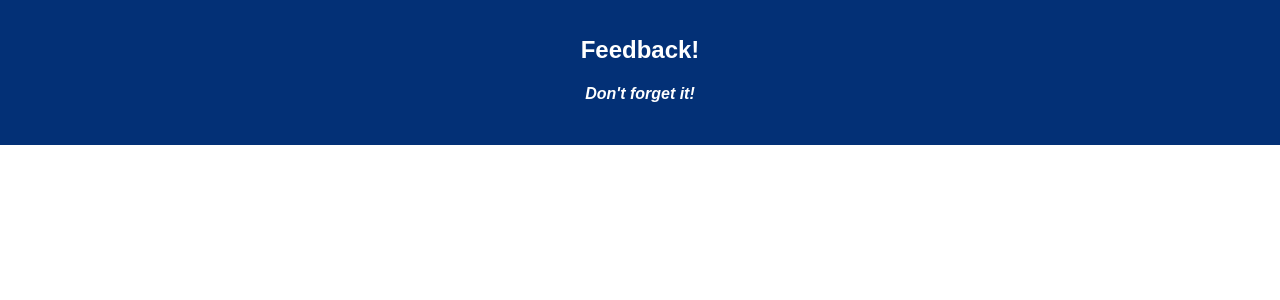
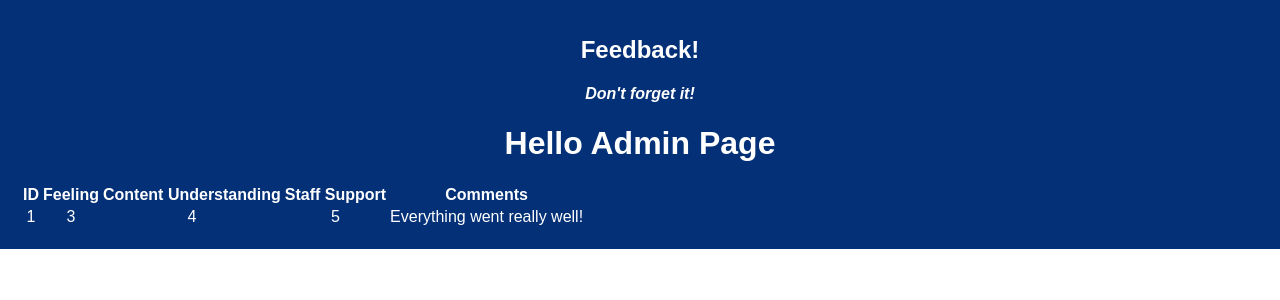
Before and after one commit to gvorvik/weekend-7-project, a React (Create React App) app: page /admin in a window 1280 px wide. Shown: the top 300 px of the page. Built offline with nearby package versions, Linux system fonts and the light colour scheme.

Commit message:
display table on admin page

```diff
--- a/src/components/App/App.js
+++ b/src/components/App/App.js
@@ -1,5 +1,4 @@
 import React, { Component } from 'react';
-import axios from 'axios';
 import { connect } from 'react-redux';
 import { BrowserRouter as Router, Route } from 'react-router-dom';
 import './App.css';
@@ -10,6 +9,7 @@ import Content from '../content/content';
 import Support from '../support/support';
 import Comments from '../comments/comments';
 import Submission from '../submission/submission';
+import Admin from '../admin/admin';
 
 
 
@@ -26,6 +26,7 @@ class App extends Component {
             <Route exact path='/support' component={Support} />
             <Route exact path='/comments' component={Comments} />
             <Route exact path='/submission' component={Submission} />
+            <Route exact path='/admin' component={Admin} />
           </header>
           <br />
         </div>
--- /dev/null
+++ b/src/components/admin/admin.js
@@ -0,0 +1,17 @@
+import React, { Component } from 'react';
+
+import AdminTable from './adminTable/adminTable';
+
+class Admin extends Component {
+
+  render() {
+    return (
+      <div>
+        <h1>Hello Admin Page</h1>
+        <AdminTable />
+      </div>
+    );
+  }
+}
+
+export default Admin;
--- /dev/null
+++ b/src/components/admin/adminTable/adminTable.js
@@ -0,0 +1,33 @@
+import React, { Component } from 'react';
+
+class AdminTable extends Component {
+
+    render() {
+        return (
+            <div>
+                <table>
+                    <thead>
+                        <tr>
+                            <th>ID</th>
+                            <th>Feeling</th>
+                            <th>Content Understanding</th>
+                            <th>Staff Support</th>
+                            <th>Comments</th>
+                        </tr>
+                    </thead>
+                    <tbody>
+                        <tr>
+                            <td>1</td>
+                            <td>3</td>
+                            <td>4</td>
+                            <td>5</td>
+                            <td>Everything went really well!</td>
+                        </tr>
+                    </tbody>
+                </table>
+            </div>
+        );
+    }
+}
+
+export default AdminTable;
--- a/src/components/submission/submission.js
+++ b/src/components/submission/submission.js
@@ -23,10 +23,10 @@ class Submission extends Component {
       data: this.props.reduxState.studentReviewReducer
     })
     .then((response) => {
-      console.log(response);
+      console.log('response from server', response);
     })
     .catch((error) => {
-      console.log(error);
+      console.log('error on axios post',error);
     });
 
     this.setState({
--- a/src/components/support/support.js
+++ b/src/components/support/support.js
@@ -1,8 +1,6 @@
 import React, { Component } from 'react';
 import { connect } from 'react-redux';
 import { Link } from 'react-router-dom';
-
-
 
 
 class Support extends Component {
```
Also changed, not shown: 1 other file (tests, documents, lock files or other folders).
